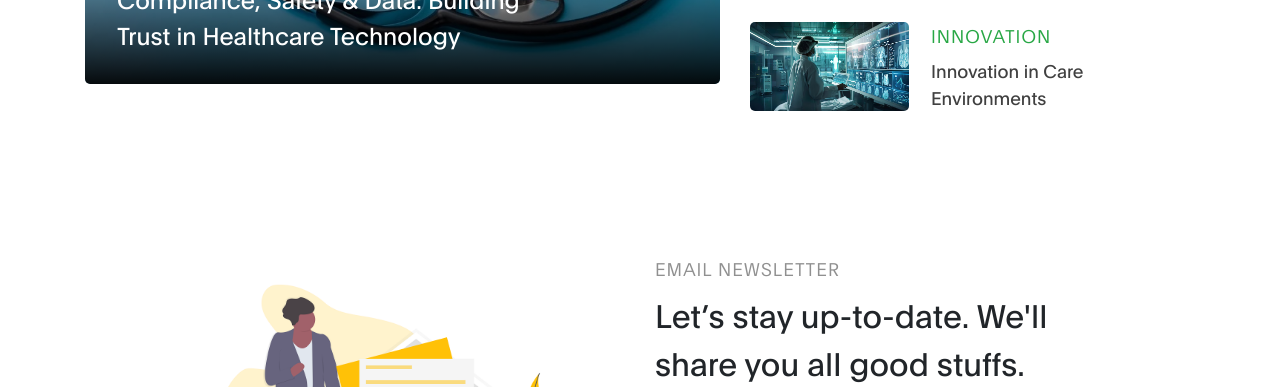
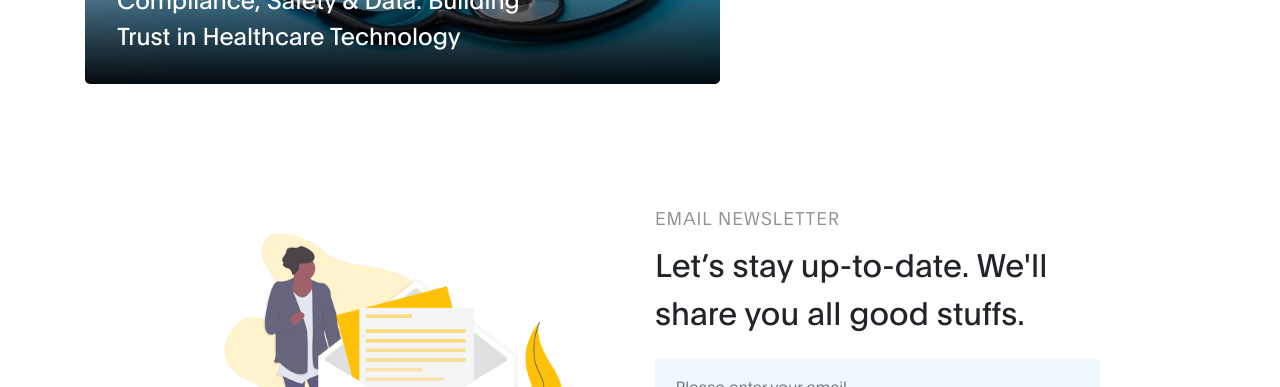
Before and after one commit to EricTweneboah/Truselv-website, a plain HTML site: page more/index.html in a window 1280 px wide. Shown: the part 713-1100 px from the top of the page. Drawn offline with Linux system fonts and the light colour scheme.

Commit message:
removed duplicate innovation

```diff
--- a/more/index.html
+++ b/more/index.html
@@ -119,7 +119,7 @@
                         </div>
                       </div>
 
-                      <div class="blog-sidebar py-4 d-flex justify-content-center align-items-center" data-aos="fade-up" data-aos-delay="300">
+                      <!-- <div class="blog-sidebar py-4 d-flex justify-content-center align-items-center" data-aos="fade-up" data-aos-delay="300">
                         <img src="../images/healthcare-innovation.jpg" class="img-fluid" alt="blog">
 
                         <div class="blog-info">
@@ -127,7 +127,7 @@
 
                           <h3><a href="../innovation-blog.html">Innovation in Care Environments</a></h3>
                         </div>
-                      </div>
+                      </div> -->
 
                     </div>
 
```
